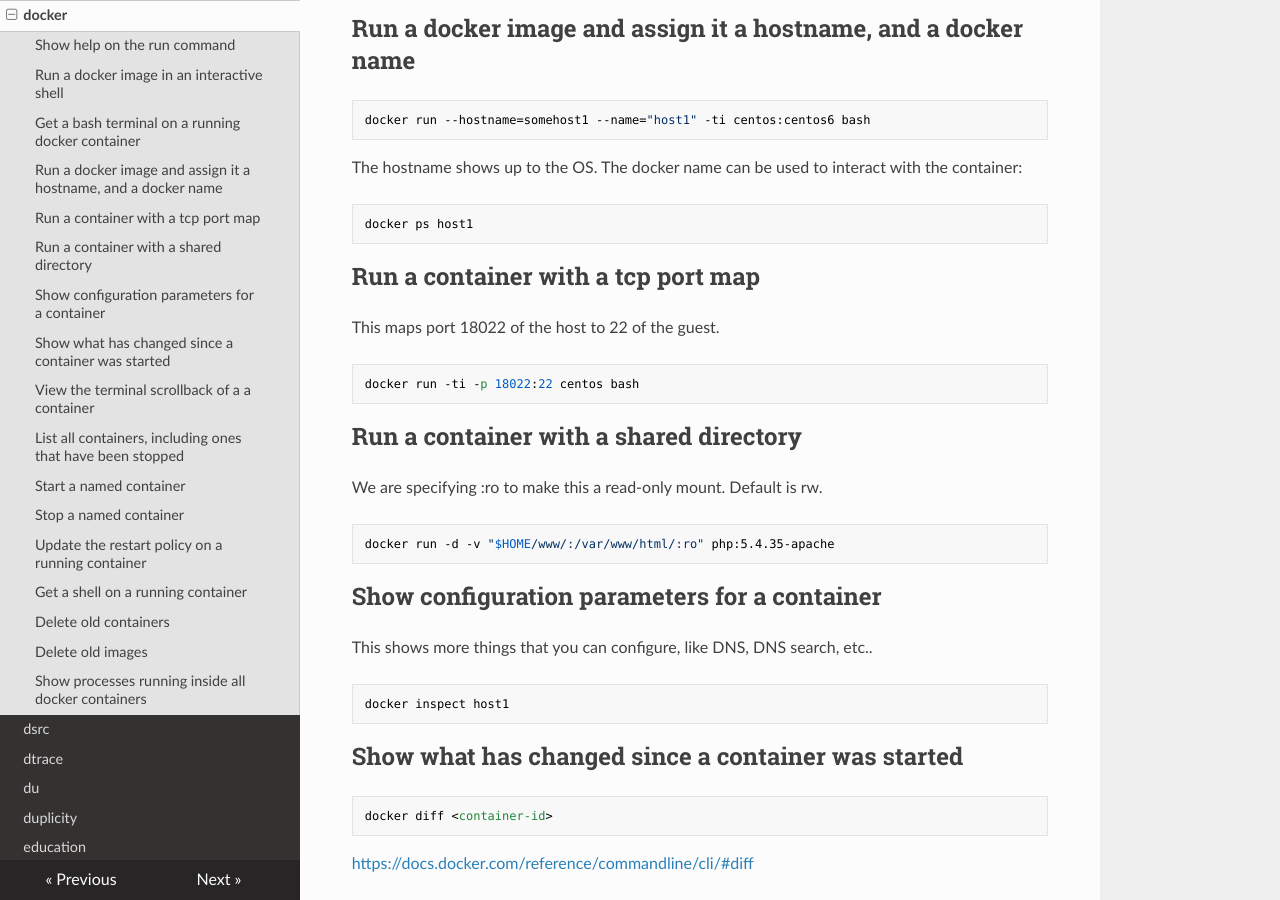
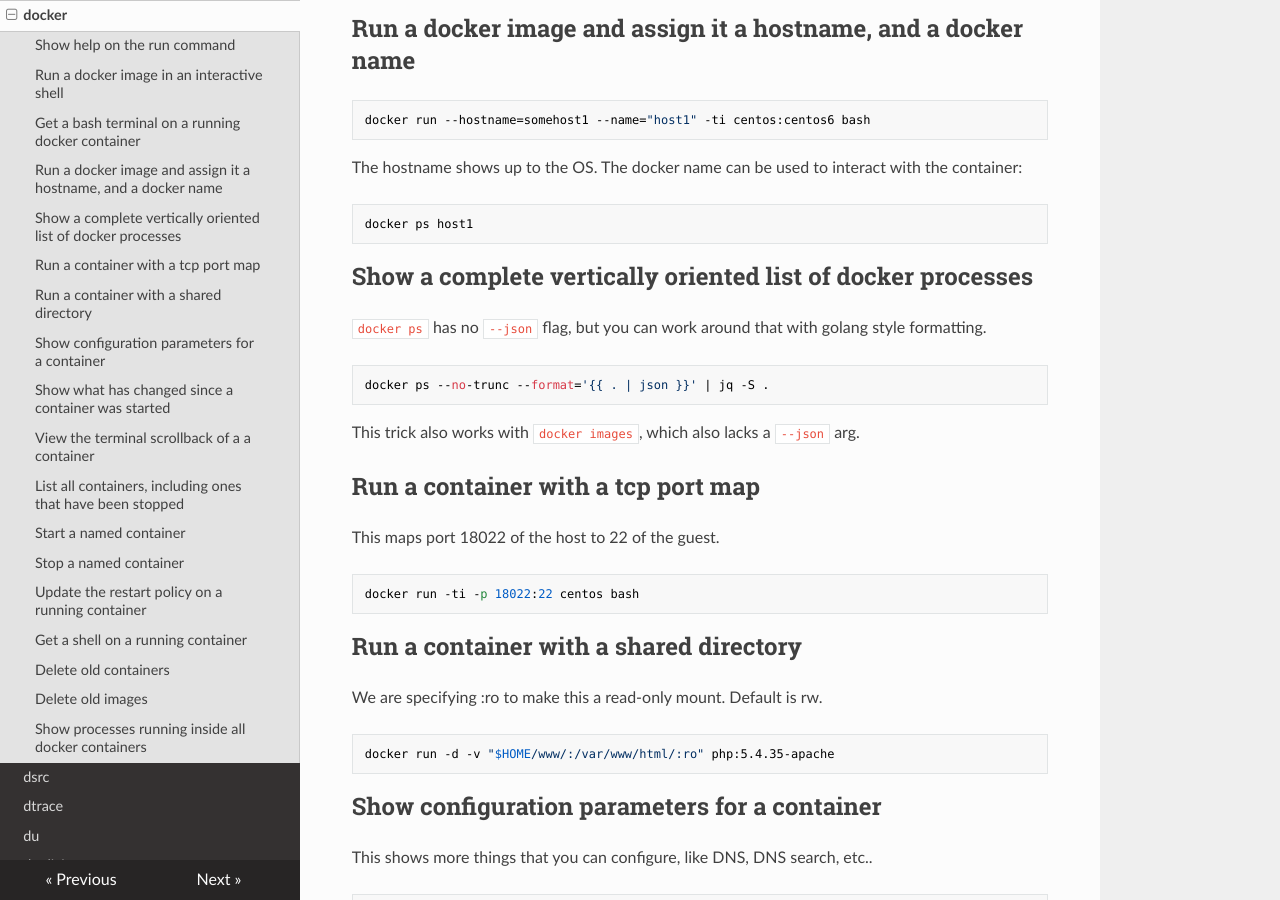
Before and after one commit to lando-cal/tech-notes, an MkDocs documentation site: the page built from docs/docker.md, in a window 1280 px wide and 900 px high, scrolled down 676 px. Built offline with MkDocs 1.6.1, drawn with Linux system fonts in a browser that asks for light colours; nearby versions of some CDN libraries.

Commit message:
Add json example

````diff
--- a/docs/docker.md
+++ b/docs/docker.md
@@ -38,6 +38,16 @@ The hostname shows up to the OS. The docker name can be used to interact with th
 ```
 docker ps host1
 ```
+
+## Show a complete vertically oriented list of docker processes
+
+`docker ps` has no `--json` flag, but you can work around that with golang style formatting.
+
+```
+docker ps --no-trunc --format='{{ . | json }}' | jq -S .
+```
+
+This trick also works with `docker images`, which also lacks a `--json` arg.
 
 ## Run a container with a tcp port map
 
````
